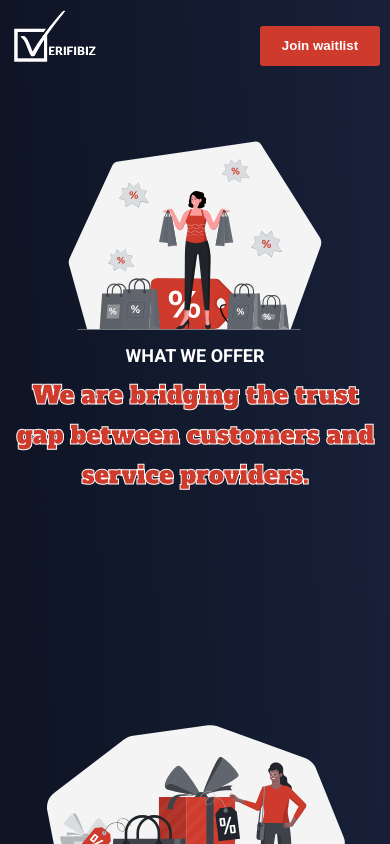
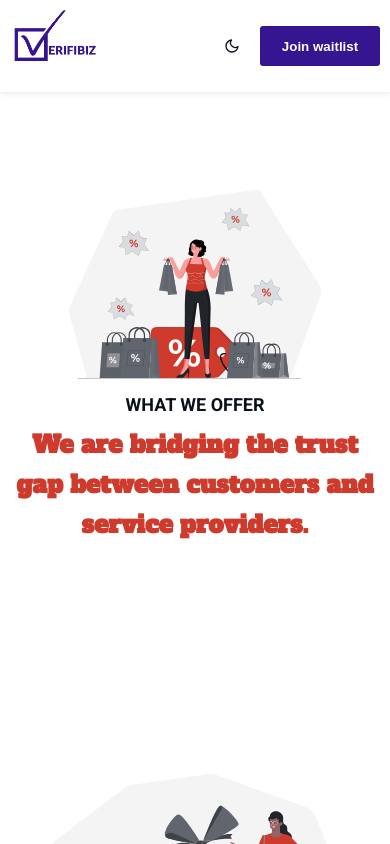
Before and after one commit to Ayodejioladimeji/Verifibiz-Waitlist, a React (Create React App) app: page / in a window 390 px wide. Shown: the top 844 px of the page. Built offline with nearby package versions, Linux system fonts and the light colour scheme.

Commit message:
added toggle mode

```diff
--- a/package.json
+++ b/package.json
@@ -12,6 +12,7 @@
     "@types/react-dom": "^18.0.6",
     "react": "^18.2.0",
     "react-dom": "^18.2.0",
+    "react-icons": "^4.4.0",
     "react-scripts": "5.0.1",
     "react-scroll": "^1.8.7",
     "typescript": "^4.7.4",
--- /dev/null
+++ b/src/common/Toggle.jsx
@@ -0,0 +1,41 @@
+import React, { useState, useEffect } from "react";
+import { FiSun, FiMoon } from "react-icons/fi";
+
+const Toggle = ({ theme, setTheme }) => {
+  const [isOn, setIsOn] = useState(false);
+
+  // The toggle switch
+  const toggleSwitch = () => setIsOn(!isOn);
+
+  // The toggle theme function
+  const toggleTheme = () => {
+    if (theme === "light-theme") {
+      setTheme("dark-theme");
+    } else {
+      setTheme("light-theme");
+    }
+  };
+
+  useEffect(() => {
+    document.documentElement.className = theme;
+    localStorage.setItem("theme", theme);
+  }, [theme]);
+
+  return (
+    <span
+      className="light-and-dark-mode"
+      onClick={() => {
+        toggleSwitch();
+        toggleTheme();
+      }}
+    >
+      {theme === "dark-theme" ? (
+        <FiSun className="sun" />
+      ) : (
+        <FiMoon className="sun" />
+      )}
+    </span>
+  );
+};
+
+export default Toggle;
--- a/src/components/Navbar.tsx
+++ b/src/components/Navbar.tsx
@@ -1,15 +1,38 @@
+import { useState } from "react";
 // import logo
-import logo from "../assets/logo2.png";
+import logo from "../assets/logo.png";
+import logos from "../assets/logo2.png";
 import { Link } from "react-scroll";
+import Toggle from "./../common/Toggle";
+
+//
+// Get theme from localstorage
+const getStorageTheme = () => {
+  let theme: any = "light-theme";
+
+  if (localStorage.getItem("theme")) {
+    theme = localStorage.getItem("theme");
+  }
+
+  return theme;
+};
 
 const Navbar = () => {
+  const [theme, setTheme] = useState(getStorageTheme());
+
   return (
     <div className="nav">
       <div className="nav-brand">
-        <img src={logo} alt="brand-logo" />
+        {theme === "light-theme" ? (
+          <img src={logo} alt="brand-logo" />
+        ) : (
+          <img src={logos} alt="brand-logo" />
+        )}
       </div>
 
       <div className="nav-button">
+        <Toggle setTheme={setTheme} theme={theme} />
+
         <Link
           to="newsletter"
           spy={true}
--- a/src/index.css
+++ b/src/index.css
@@ -15,6 +15,7 @@
   --input-background: linear-gradient(87.75deg, #0b101d 1.89%, #172038 96.74%);
   --tertiary-color: #9ba5b2;
   --white-color: #ffffff;
+  --white: #ffffff;
   --blue-color: #3772ff;
   --border-color: rgba(157, 165, 178, 0.17);
   --body: #172038;
@@ -52,3 +53,28 @@ body {
   margin: 0;
   padding: 0;
 }
+
+.light-theme {
+  --body-background: #fff;
+  /* --primary-color: #351590; */
+  --primary-color: #ce3a2c;
+  --white-color: #0b101d;
+  --stroke-color: transparent;
+  --primary: #351590;
+}
+
+/* the dark theme */
+.dark-theme {
+  --body-background: linear-gradient(87.75deg, #0b101d 1.89%, #172038 96.74%);
+  --primary-color: #ce3a2c;
+  --white-color: #fff;
+  --stroke-color: #fff;
+  --primary: #ce3a2c;
+}
+
+.sun {
+  margin-right: 20px;
+  margin-bottom: -3px;
+  color: var(--white-color);
+  cursor: pointer;
+}
--- a/src/styles/Hero.css
+++ b/src/styles/Hero.css
@@ -4,7 +4,8 @@
   align-items: center;
   width: 100%;
   height: 80vh;
-  margin-bottom: 120px;
+  margin-bottom: 280px;
+  padding-top: 190px;
 }
 
 .hero-left {
@@ -23,9 +24,9 @@
 
 .hero-left h1 {
   color: transparent;
-  line-height: 40px;
+  line-height: 50px;
   font-family: "Alfa Slab One";
-  -webkit-text-stroke: 1px var(--white-color);
+  -webkit-text-stroke: 1px var(--stroke-color);
   font-size: var(--font-larger);
   color: var(--primary-color);
 }
@@ -58,12 +59,17 @@
 @media (max-width: 900px) {
   .hero {
     height: 80vh;
-    padding-top: 0;
+    margin-bottom: 200px;
   }
 
   .hero-left {
     padding-left: 15px;
     width: 45%;
+  }
+
+  .hero-left h1 {
+    font-size: var(--font-large);
+    line-height: 45px;
   }
 
   .hero-right {
@@ -77,6 +83,7 @@
     flex-direction: column-reverse;
     height: 100%;
     margin-bottom: 200px;
+    padding-top: 140px;
   }
 
   .hero-left {
@@ -85,6 +92,10 @@
     margin-top: -80px;
     padding: 10px;
     margin-left: 0;
+  }
+
+  .hero-left h1 {
+    line-height: 40px;
   }
 
   .hero-right {
--- a/src/styles/Navbar.css
+++ b/src/styles/Navbar.css
@@ -2,7 +2,13 @@
   display: flex;
   align-items: center;
   justify-content: space-between;
-  padding: 20px 40px;
+  padding: 10px 40px;
+  /* border-bottom: 1px solid var(--tertiary-color); */
+  box-shadow: var(--box-shadow);
+  position: fixed;
+  width: 100%;
+  z-index: 99;
+  background: var(--body-background);
 }
 
 .nav-brand img {
@@ -11,14 +17,14 @@
 }
 
 .nav-button button {
-  background: var(--primary-color);
+  background: var(--primary);
   padding: 10px;
   height: 40px;
   border-radius: 3px;
   border: none;
   outline: none;
   cursor: pointer;
-  color: var(--white-color);
+  color: var(--white);
   width: 120px;
   font-weight: 600;
 }
--- a/src/styles/Newsletter.css
+++ b/src/styles/Newsletter.css
@@ -22,7 +22,7 @@
 .waitlist-div {
   margin-top: 40px;
   display: flex;
-  /* border: 1px solid var(--primary-color); */
+  border: 1px solid var(--secondary-color);
   height: 50px;
   border-radius: 25px;
   width: 500px;
@@ -41,7 +41,7 @@
   border-radius: 0 25px 25px 0;
   border: none;
   background: var(--primary-color);
-  color: var(--white-color);
+  color: var(--white);
   cursor: pointer;
   font-weight: 600;
   font-family: var(--nunito);
@@ -65,6 +65,7 @@
   .waitlist-div {
     flex-direction: column;
     height: 100%;
+    border: none;
   }
 
   .waitlist-div input {
@@ -72,6 +73,7 @@
     width: 100%;
     padding: 15px;
     border-radius: 3px;
+    border: 1px solid var(--secondary-color);
   }
 
   .waitlist-div button {
```
Also changed, not shown: src/assets/logo.png (added), 1 other file (tests, documents, lock files or other folders).
